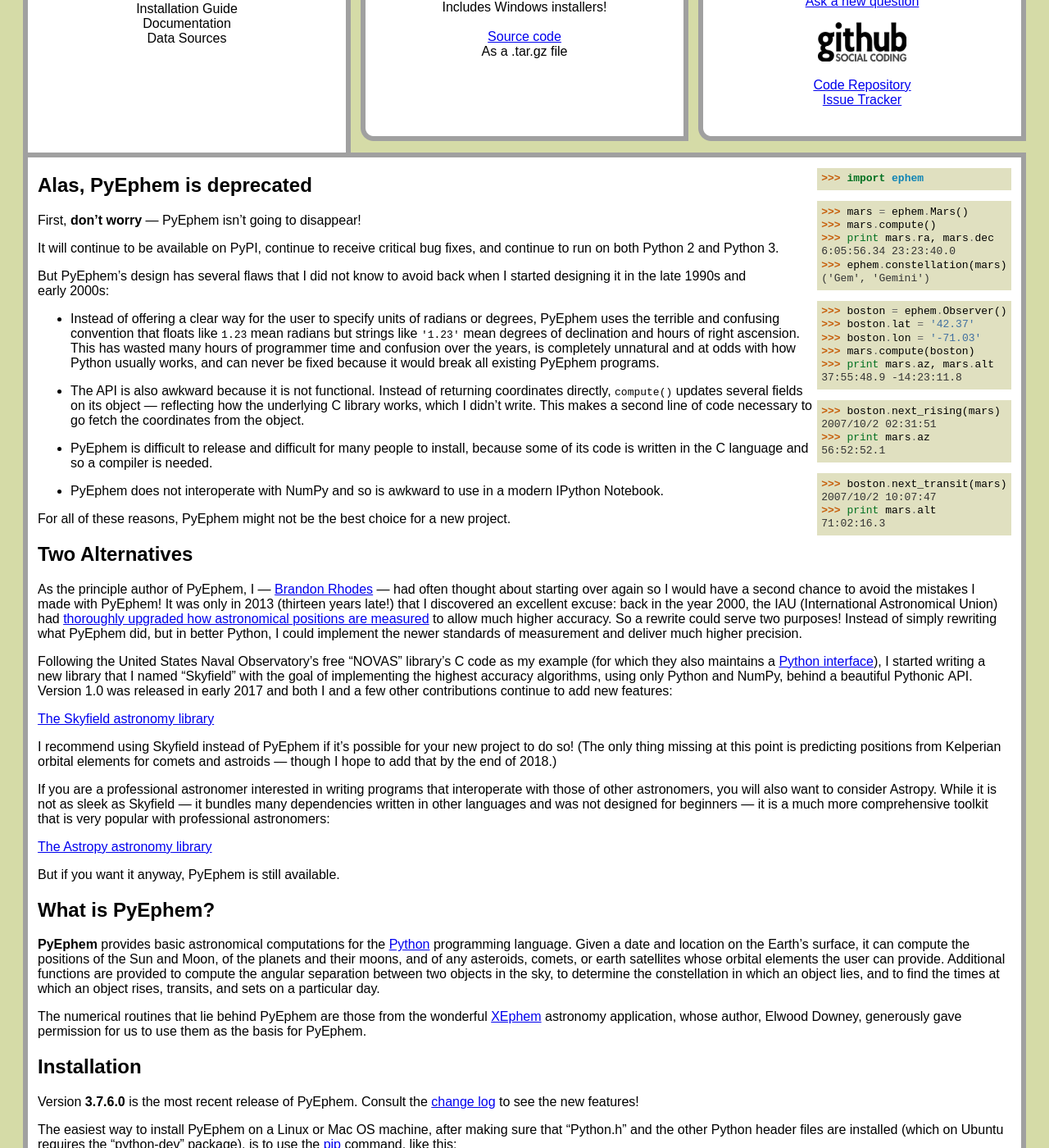
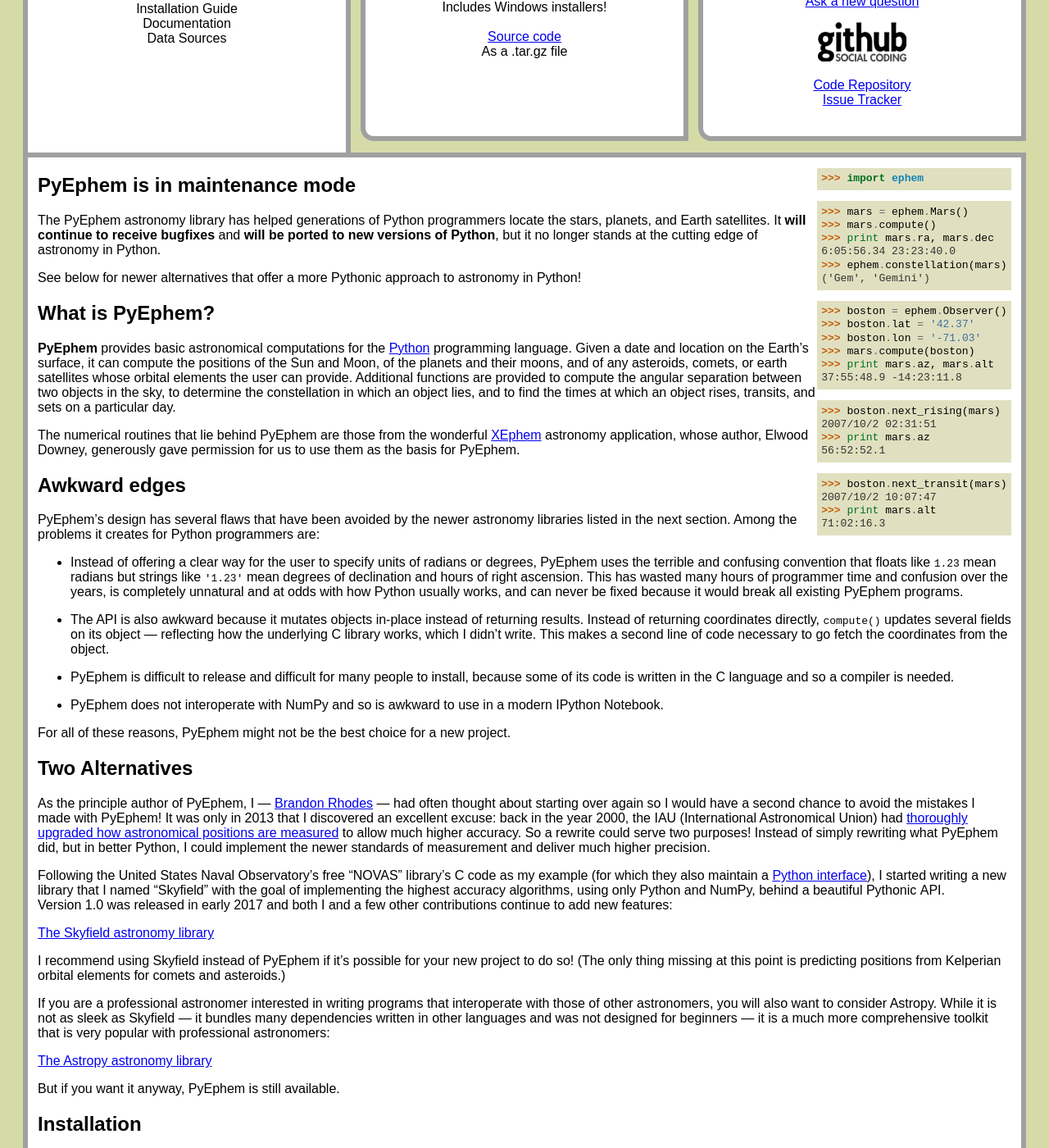
Before and after one commit to brandon-rhodes/pyephem, a Sphinx documentation site: the page built from ephem/doc/index.rst, in a window 1280 px wide and 1400 px high, scrolled down 207 px. Shown: the whole window at 82% size. Built offline with Sphinx 7.4.7, drawn with Linux system fonts in a browser that asks for light colours; some of the changed lines change nothing that is shown.

Commit message:
Upgrade from Deprecated to Maintenance

```diff
--- a/ephem/doc/index.rst
+++ b/ephem/doc/index.rst
@@ -106,101 +106,18 @@
 
    </div>
 
-Alas, PyEphem is deprecated
-===========================
+PyEphem is in maintenance mode
+==============================
 
-First, **don’t worry** —
-PyEphem isn’t going to disappear!
+The PyEphem astronomy library
+has helped generations of Python programmers
+locate the stars, planets, and Earth satellites.
+It **will continue to receive bugfixes**
+and **will be ported to new versions of Python**,
+but it no longer stands at the cutting edge of astronomy in Python.
 
-It will continue to be available on PyPI,
-continue to receive critical bug fixes,
-and continue to run on both Python 2 and Python 3.
-
-But PyEphem’s design has several flaws
-that I did not know to avoid
-back when I started designing it in the late 1990s
-and early 2000s:
-
-* Instead of offering a clear way for the user to specify units
-  of radians or degrees,
-  PyEphem uses the terrible and confusing convention
-  that floats like ``1.23`` mean radians
-  but strings like ``'1.23'`` mean degrees of declination
-  and hours of right ascension.
-  This has wasted many hours of programmer time and confusion over the years,
-  is completely unnatural and at odds with how Python usually works,
-  and can never be fixed
-  because it would break all existing PyEphem programs.
-
-* The API is also awkward because it is not functional.
-  Instead of returning coordinates directly,
-  ``compute()`` updates several fields on its object —
-  reflecting how the underlying C library works, which I didn’t write.
-  This makes a second line of code necessary
-  to go fetch the coordinates from the object.
-
-* PyEphem is difficult to release
-  and difficult for many people to install,
-  because some of its code is written in the C language
-  and so a compiler is needed.
-
-* PyEphem does not interoperate with NumPy
-  and so is awkward to use in a modern IPython Notebook.
-
-For all of these reasons, PyEphem might not be the best choice
-for a new project.
-
-Two Alternatives
-----------------
-
-As the principle author of PyEphem,
-I — `Brandon Rhodes <https://rhodesmill.org/brandon/>`_ —
-had often thought about starting over again
-so I would have a second chance
-to avoid the mistakes I made with PyEphem!
-It was only in 2013 (thirteen years late!)
-that I discovered an excellent excuse:
-back in the year 2000, the IAU (International Astronomical Union)
-had
-`thoroughly upgraded how astronomical positions are measured <https://syrte.obspm.fr/IAU_resolutions/Resol-UAI.htm>`_
-to allow much higher accuracy.
-So a rewrite could serve two purposes!
-Instead of simply rewriting what PyEphem did, but in better Python,
-I could implement the newer standards of measurement
-and deliver much higher precision.
-
-Following the United States Naval Observatory’s free
-“NOVAS” library’s C code as my example
-(for which they
-also maintains a `Python interface <http://aa.usno.navy.mil/software/novas/novas_py/novaspy_intro.php>`_),
-I started writing a new library that I named “Skyfield”
-with the goal of implementing the highest accuracy algorithms,
-using only Python and NumPy,
-behind a beautiful Pythonic API.
-Version 1.0 was released in early 2017
-and both I and a few other contributions continue to add new features:
-
-`The Skyfield astronomy library <https://rhodesmill.org/skyfield/>`_
-
-I recommend using Skyfield instead of PyEphem
-if it’s possible for your new project to do so!
-(The only thing missing at this point is predicting positions
-from Kelperian orbital elements for comets and astroids —
-though I hope to add that by the end of 2018.)
-
-If you are a professional astronomer
-interested in writing programs that interoperate
-with those of other astronomers,
-you will also want to consider Astropy.
-While it is not as sleek as Skyfield —
-it bundles many dependencies written in other languages
-and was not designed for beginners —
-it is a much more comprehensive toolkit
-that is very popular with professional astronomers:
-
-`The Astropy astronomy library <http://www.astropy.org/>`_
-
-But if you want it anyway, PyEphem is still available.
+See below for newer alternatives
+that offer a more Pythonic approach to astronomy in Python!
 
 What is PyEphem?
 ================
@@ -227,10 +144,99 @@ for us to use them as the basis for PyEphem.
 
 .. _XEphem: http://www.clearskyinstitute.com/xephem/
 
+Awkward edges
+=============
+
+PyEphem’s design has several flaws
+that have been avoided by the newer astronomy libraries
+listed in the next section.
+Among the problems it creates for Python programmers are:
+
+* Instead of offering a clear way for the user to specify units
+  of radians or degrees,
+  PyEphem uses the terrible and confusing convention
+  that floats like ``1.23`` mean radians
+  but strings like ``'1.23'`` mean degrees of declination
+  and hours of right ascension.
+  This has wasted many hours of programmer time and confusion over the years,
+  is completely unnatural and at odds with how Python usually works,
+  and can never be fixed
+  because it would break all existing PyEphem programs.
+
+* The API is also awkward
+  because it mutates objects in-place instead of returning results.
+  Instead of returning coordinates directly,
+  ``compute()`` updates several fields on its object —
+  reflecting how the underlying C library works, which I didn’t write.
+  This makes a second line of code necessary
+  to go fetch the coordinates from the object.
+
+* PyEphem is difficult to release
+  and difficult for many people to install,
+  because some of its code is written in the C language
+  and so a compiler is needed.
+
+* PyEphem does not interoperate with NumPy
+  and so is awkward to use in a modern IPython Notebook.
+
+For all of these reasons, PyEphem might not be the best choice
+for a new project.
+
+Two Alternatives
+----------------
+
+As the principle author of PyEphem,
+I — `Brandon Rhodes <https://rhodesmill.org/brandon/>`_ —
+had often thought about starting over again
+so I would have a second chance
+to avoid the mistakes I made with PyEphem!
+It was only in 2013
+that I discovered an excellent excuse:
+back in the year 2000, the IAU (International Astronomical Union)
+had
+`thoroughly upgraded how astronomical positions are measured <https://syrte.obspm.fr/IAU_resolutions/Resol-UAI.htm>`_
+to allow much higher accuracy.
+So a rewrite could serve two purposes!
+Instead of simply rewriting what PyEphem did, but in better Python,
+I could implement the newer standards of measurement
+and deliver much higher precision.
+
+Following the United States Naval Observatory’s free
+“NOVAS” library’s C code as my example
+(for which they
+also maintain a `Python interface <http://aa.usno.navy.mil/software/novas/novas_py/novaspy_intro.php>`_),
+I started writing a new library that I named “Skyfield”
+with the goal of implementing the highest accuracy algorithms,
+using only Python and NumPy,
+behind a beautiful Pythonic API.
+Version 1.0 was released in early 2017
+and both I and a few other contributions continue to add new features:
+
+`The Skyfield astronomy library <https://rhodesmill.org/skyfield/>`_
+
+I recommend using Skyfield instead of PyEphem
+if it’s possible for your new project to do so!
+(The only thing missing at this point is predicting positions
+from Kelperian orbital elements for comets and asteroids.)
+
+If you are a professional astronomer
+interested in writing programs that interoperate
+with those of other astronomers,
+you will also want to consider Astropy.
+While it is not as sleek as Skyfield —
+it bundles many dependencies written in other languages
+and was not designed for beginners —
+it is a much more comprehensive toolkit
+that is very popular with professional astronomers:
+
+`The Astropy astronomy library <http://www.astropy.org/>`_
+
+But if you want it anyway, PyEphem is still available.
+
 Installation
 ------------
 
-Version **3.7.6.0** is the most recent release of PyEphem.
+Version **3.7.7.0** is the most recent release of PyEphem.
 Consult the `change log`_ to see the new features!
 
 .. _change log: CHANGELOG
```
